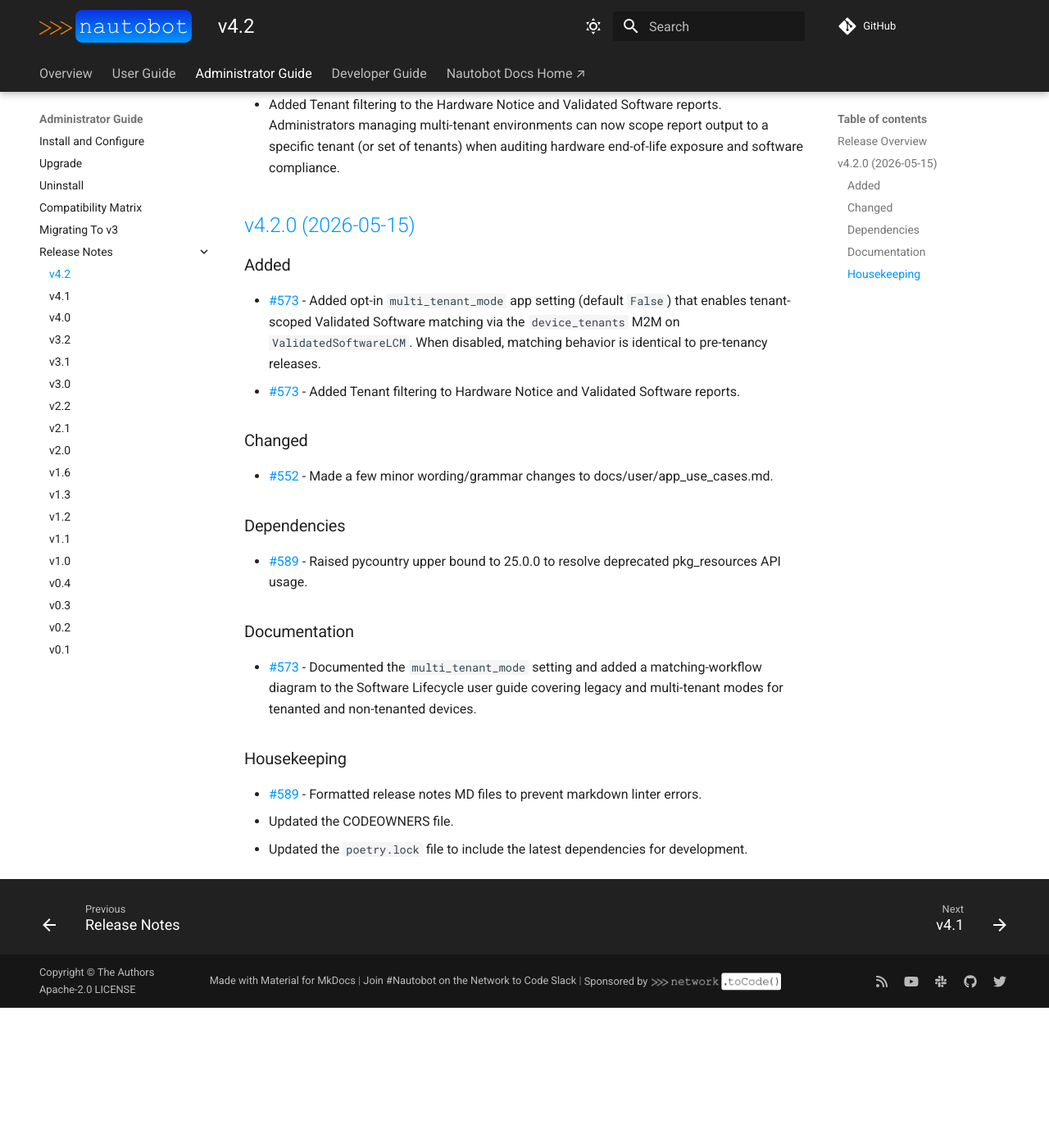
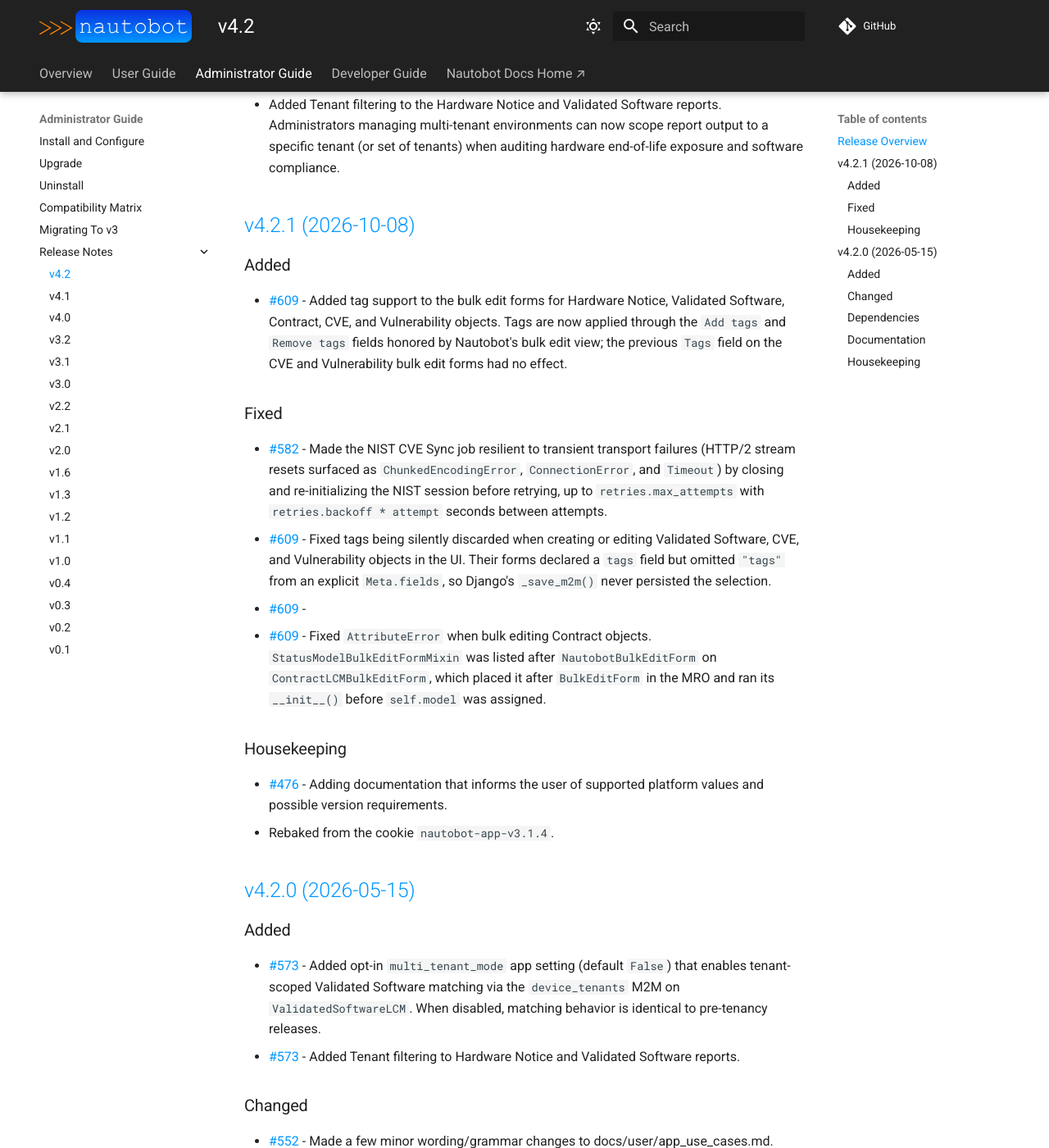
Before and after one commit to nautobot/nautobot-app-device-lifecycle-mgmt, an MkDocs documentation site: the page built from docs/admin/release_notes/version_4.2.md, in a window 1280 px wide and 1400 px high, scrolled down 407 px. Shown: the whole window at 82% size. Built offline with MkDocs 1.6.1 and Material for MkDocs 9.7.7, drawn with Linux system fonts in a browser that asks for light colours; comment, search, counter and statistics services are not loaded; before the commit the page ends 1636 px from its top, so only the background shows below that.

Commit message:
prepare release v4.2.1

```diff
--- a/docs/admin/release_notes/version_4.2.md
+++ b/docs/admin/release_notes/version_4.2.md
@@ -8,6 +8,24 @@ This document describes all new features and changes in the release. The format
 - Added Tenant filtering to the Hardware Notice and Validated Software reports. Administrators managing multi-tenant environments can now scope report output to a specific tenant (or set of tenants) when auditing hardware end-of-life exposure and software compliance.
 
 <!-- towncrier release notes start -->
+
+## [v4.2.1 (2026-10-08)](https://github.com/nautobot/nautobot-app-device-lifecycle-mgmt/releases/tag/v4.2.1)
+
+### Added
+
+- [#609](https://github.com/nautobot/nautobot-app-device-lifecycle-mgmt/issues/609) - Added tag support to the bulk edit forms for Hardware Notice, Validated Software, Contract, CVE, and Vulnerability objects. Tags are now applied through the `Add tags` and `Remove tags` fields honored by Nautobot's bulk edit view; the previous `Tags` field on the CVE and Vulnerability bulk edit forms had no effect.
+
+### Fixed
+
+- [#582](https://github.com/nautobot/nautobot-app-device-lifecycle-mgmt/issues/582) - Made the NIST CVE Sync job resilient to transient transport failures (HTTP/2 stream resets surfaced as `ChunkedEncodingError`, `ConnectionError`, and `Timeout`) by closing and re-initializing the NIST session before retrying, up to `retries.max_attempts` with `retries.backoff * attempt` seconds between attempts.
+- [#609](https://github.com/nautobot/nautobot-app-device-lifecycle-mgmt/issues/609) - Fixed tags being silently discarded when creating or editing Validated Software, CVE, and Vulnerability objects in the UI. Their forms declared a `tags` field but omitted `"tags"` from an explicit `Meta.fields`, so Django's `_save_m2m()` never persisted the selection.
+- [#609](https://github.com/nautobot/nautobot-app-device-lifecycle-mgmt/issues/609) -
+- [#609](https://github.com/nautobot/nautobot-app-device-lifecycle-mgmt/issues/609) - Fixed `AttributeError` when bulk editing Contract objects. `StatusModelBulkEditFormMixin` was listed after `NautobotBulkEditForm` on `ContractLCMBulkEditForm`, which placed it after `BulkEditForm` in the MRO and ran its `__init__()` before `self.model` was assigned.
+
+### Housekeeping
+
+- [#476](https://github.com/nautobot/nautobot-app-device-lifecycle-mgmt/issues/476) - Adding documentation that informs the user of supported platform values and possible version requirements.
+- Rebaked from the cookie `nautobot-app-v3.1.4`.
 
 ## [v4.2.0 (2026-05-15)](https://github.com/nautobot/nautobot-app-device-lifecycle-mgmt/releases/tag/v4.2.0)
 
--- a/pyproject.toml
+++ b/pyproject.toml
@@ -1,6 +1,6 @@
 [tool.poetry]
 name = "nautobot-device-lifecycle-mgmt"
-version = "4.2.1a0"
+version = "4.2.1"
 description = "Manages device lifecycles for platforms and software."
 authors = ["Network to Code, LLC <info@networktocode.com>"]
 license = "Apache-2.0"
```
Also changed, not shown: 6 other files.
